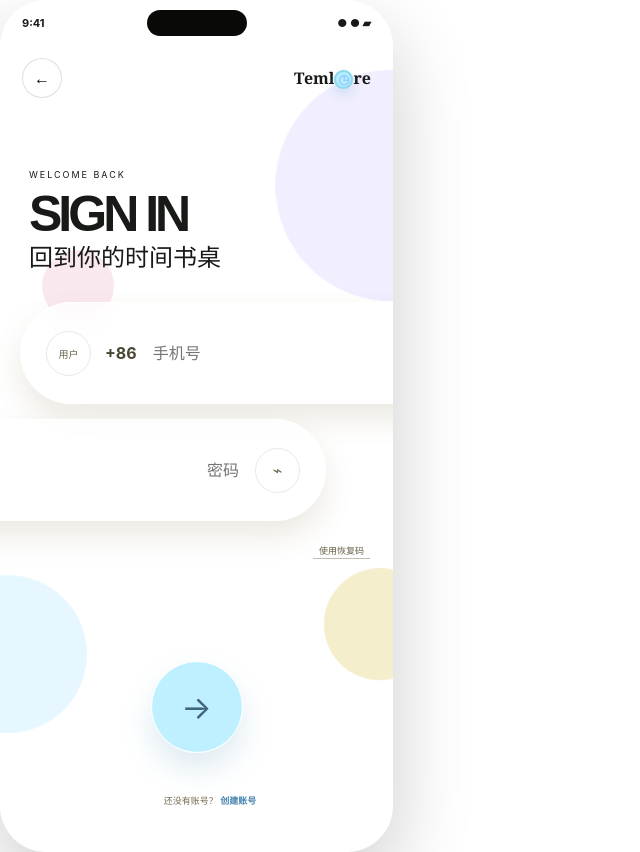
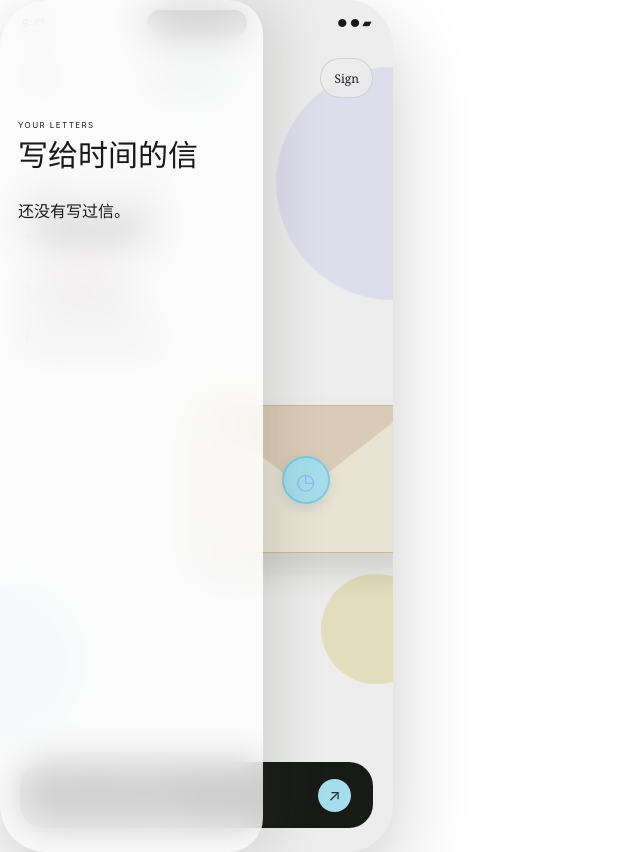
Before and after one commit to yuyj120938/temlore., a React (Vite) app: page / in a window 1280 px wide. Both pictures are taken after a click on the button "查看写信时间". Shown: the whole page, without its empty margins (0-640 px from the left). Built offline with nearby package versions, Linux system fonts and the light colour scheme.

Commit message:
feat: slide letter history over start page

```diff
--- a/src/app/App.tsx
+++ b/src/app/App.tsx
@@ -1,4 +1,4 @@
-import { useCallback, useState } from 'react';
+import { useCallback, useEffect, useState } from 'react';
 import { IntroAnimation } from '../features/intro/IntroAnimation';
 import { HomePage } from '../features/home/HomePage';
 import { AuthPage } from '../features/auth/AuthPage';
@@ -11,7 +11,13 @@ import { LetterReader } from '../features/reading/LetterReader';
 export function App() {
   const [intro, setIntro] = useState(true);
   const [auth, setAuth] = useState(false);
-  const [loggedIn, setLoggedIn] = useState(false);
+  const [loggedIn, setLoggedIn] = useState(() => Boolean(localStorage.getItem('temlore.session')));
+  const [arrived, setArrived] = useState(() => localStorage.getItem('temlore.arrived') === 'true');
+  const [letterBody, setLetterBody] = useState(() => localStorage.getItem('temlore.letterBody') || '');
+  useEffect(() => {
+    const checkArrival = () => { const unlockAt = Number(localStorage.getItem('temlore.unlockAt')); if (unlockAt && unlockAt <= Date.now()) { localStorage.setItem('temlore.arrived', 'true'); setArrived(true); } };
+    checkArrival(); const timer = window.setInterval(checkArrival, 1000); return () => window.clearInterval(timer);
+  }, []);
   const [editor, setEditor] = useState(false);
   const [sealing, setSealing] = useState(false);
   const [sealed, setSealed] = useState(false);
@@ -19,11 +25,11 @@ export function App() {
   const [reading, setReading] = useState(false);
   const completeIntro = useCallback(() => setIntro(false), []);
   if (intro) return <IntroAnimation onComplete={completeIntro} />;
-  if (auth) return <AuthPage onSuccess={() => { setAuth(false); setLoggedIn(true); setEditor(true); }} onBack={() => setAuth(false)} />;
-  if (editor) return <LetterEditor onDone={() => { setEditor(false); setSealing(true); }} />;
-  if (sealing) return <TimeRing onConfirm={() => { setSealing(false); setSealed(true); }} />;
-  if (sealed) return <SealingAnimation onComplete={() => { setSealed(false); setDesk(true); }} />;
-  if (reading) return <LetterReader onClose={() => setReading(false)} />;
+  if (auth) return <AuthPage onSuccess={() => { setAuth(false); setLoggedIn(true); }} onBack={() => setAuth(false)} />;
+  if (editor) return <LetterEditor onBack={() => setEditor(false)} onDone={(body) => { localStorage.setItem('temlore.letterBody', body); localStorage.setItem('temlore.letterTime', new Date().toISOString()); setLetterBody(body); setEditor(false); setSealing(true); }} />;
+  if (sealing) return <TimeRing onBack={() => { setSealing(false); setEditor(true); }} onConfirm={(duration, customDate) => { const delays = { '10s': 10_000, '1d': 86_400_000, '7d': 604_800_000, '30d': 2_592_000_000, '1y': 31_536_000_000 }; const unlockAt = customDate ? new Date(customDate).getTime() : Date.now() + delays[duration]; localStorage.setItem('temlore.unlockAt', String(unlockAt)); localStorage.setItem('temlore.arrived', 'false'); setArrived(false); setSealing(false); setSealed(true); }} />;
+  if (sealed) return <SealingAnimation onComplete={() => { setSealed(false); }} />;
+  if (reading) return <LetterReader body={letterBody} writtenAt={localStorage.getItem('temlore.letterTime') || undefined} onClose={() => { setReading(false); setDesk(false); }} />;
   if (desk) return <MemoryDesk onOpen={() => setReading(true)} />;
-  return <HomePage onStart={() => loggedIn ? setEditor(true) : setAuth(true)} onAccount={() => setAuth(true)} />;
+  return <HomePage arrived={arrived} writtenAt={localStorage.getItem('temlore.letterTime') || undefined} onOpenLetter={() => setReading(true)} onDrawer={() => setDesk(true)} onStart={() => loggedIn ? setEditor(true) : setAuth(true)} onAccount={() => setAuth(true)} />;
 }
--- a/src/features/desk/TimelineDrawer.tsx
+++ b/src/features/desk/TimelineDrawer.tsx
@@ -1,4 +1,3 @@
-export type LetterStatus = 'draft' | 'sealed' | 'arrived' | 'opened';
-export function TimelineDrawer({ onSelect }: { onSelect: (status: LetterStatus) => void }) {
-  return <aside className="timeline-drawer"><small>YOUR LETTERS</small><h1>写给时间的信</h1><button onClick={() => onSelect('draft')}><b>21 Aug, 2026</b><span>草稿 · 继续书写 →</span></button><button onClick={() => onSelect('sealed')}><b>18 Jul, 2026</b><span>封存中 · 还有 26 天</span></button><button className="arrived" onClick={() => onSelect('arrived')}><i /> <b>01 Jan, 2026</b><span>已到达 · 打开书桌 →</span></button><button onClick={() => onSelect('opened')}><b>10 Oct, 2025</b><span>已开启 · 重新阅读 →</span></button></aside>;
+export function TimelineDrawer({ onSelect, writtenAt }: { onSelect: () => void; writtenAt?: string }) {
+  return <aside className="timeline-drawer"><small>YOUR LETTERS</small><h1>写给时间的信</h1>{writtenAt ? <button className="arrived" onClick={onSelect}><i /><b>{new Date(writtenAt).toLocaleString('zh-CN')}</b><span>已到达</span></button> : <p>还没有写过信。</p>}</aside>;
 }
--- a/src/features/home/HomePage.tsx
+++ b/src/features/home/HomePage.tsx
@@ -1,14 +1,21 @@
+import { useState } from 'react';
 import { BlueSeal } from '../../components/BlueSeal';
 import { FloatingShapes } from '../../components/FloatingShapes';
 import { MobileFrame } from '../../components/MobileFrame';
+import { TimelineDrawer } from '../desk/TimelineDrawer';
 import './home.css';
 
-export function HomePage({ onStart, onAccount }: { onStart: () => void; onAccount: () => void }) {
+type HomePageProps = { onStart: () => void; onAccount: () => void; arrived?: boolean; onDrawer?: () => void; writtenAt?: string; onOpenLetter?: () => void };
+
+export function HomePage({ onStart, onAccount, arrived = false, onDrawer, writtenAt, onOpenLetter }: HomePageProps) {
+  const [timelineOpen, setTimelineOpen] = useState(false);
   return <MobileFrame className="home-screen">
     <FloatingShapes />
-    <header className="home-topbar"><button className="icon-button" onClick={onAccount} aria-label="打开账号">☰</button><div className="home-logo">Teml<BlueSeal variant="logo" />re</div><button className="sign-button" onClick={onAccount} aria-label="Sign">Sign</button></header>
-    <section className="home-copy"><small>A NOTE TO TOMORROW</small><h1>Start<br /><em>writing.</em></h1><p>把此刻交给未来。</p></section>
-    <div className="home-envelope" aria-hidden="true"><BlueSeal variant="stamp" /></div>
+    <header className="home-topbar"><button className="icon-button" onClick={() => setTimelineOpen(true)} aria-label="查看写信时间">☰</button><div className="home-logo">Teml<BlueSeal variant="logo" />re</div><button className="sign-button" onClick={onAccount} aria-label="Sign">Sign</button></header>
+    <section className="home-copy"><small>A NOTE TO TOMORROW</small><h1>Start<br /><em>writing.</em></h1><p>{arrived ? 'A letter has arrived.' : '把此刻交给未来。'}</p></section>
+    <button className={`home-envelope ${arrived ? 'arrived' : ''}`} aria-label={arrived ? '打开抽屉' : '信封'} onClick={arrived ? onDrawer : undefined}><BlueSeal variant="stamp" /></button>
     <button className="start-button" onClick={onStart}><span>Start writing</span><i>↗</i></button>
+    <button className={`timeline-scrim ${timelineOpen ? 'is-open' : ''}`} aria-label="关闭写信时间" onClick={() => setTimelineOpen(false)} />
+    <div className={`home-timeline ${timelineOpen ? 'is-open' : ''}`} aria-hidden={!timelineOpen}><TimelineDrawer writtenAt={writtenAt} onSelect={() => { setTimelineOpen(false); onOpenLetter?.(); }} /></div>
   </MobileFrame>;
 }
--- a/src/features/home/home.css
+++ b/src/features/home/home.css
@@ -10,9 +10,9 @@
 .home-copy h1 { margin: 11px 0 0; font: 600 clamp(53px, 14vw, 66px)/.83 Arial, sans-serif; letter-spacing: -.08em; }
 .home-copy h1 em { font: 400 .48em/1 Georgia, serif; letter-spacing: -.04em; }
 .home-copy p { margin-top: 15px; font: 400 18px Georgia, serif; }
-.home-envelope { position: absolute; z-index: 5; top: 364px; left: 46px; right: 46px; height: 138px; border: 1px solid #d7c6a7; border-radius: 9px; background: #fbf4e4; transform: rotate(-6deg); box-shadow: 0 20px 30px rgba(64,53,32,.16); }
+.home-envelope { position: absolute; z-index: 5; top: 405px; left: 50%; width: 218px; height: 148px; padding:0; border: 1px solid #d7c6a7; border-radius: 9px; background: #fbf4e4; transform: translateX(-50%) rotate(-5deg); box-shadow: 0 20px 30px rgba(64,53,32,.16); cursor:default; }
 .home-envelope::before { content: ''; position: absolute; inset: 0; clip-path: polygon(0 0, 50% 58%, 100% 0); background: #eadbc4; }
-.home-envelope .blue-seal { position: absolute; z-index: 2; left: 50%; top: 67px; transform: translate(-50%,-50%); }
+.home-envelope .blue-seal { position: absolute; z-index: 2; left: 50%; top: 74px; transform: translate(-50%,-50%); }.home-envelope.arrived{cursor:pointer;animation:homeReveal .72s .66s ease-out both,envelopePulse 2.8s 1.4s ease-in-out infinite}@keyframes envelopePulse{50%{transform:translateX(-50%) rotate(-2deg) translateY(-8px)}}
 .start-button { position: absolute; z-index: 6; left: 20px; right: 20px; bottom: 24px; height: 66px; border: 0; border-radius: 24px; padding: 0 22px; display: flex; align-items: center; justify-content: space-between; background: #181a17; color: #fff; cursor: pointer; }
 .start-button span { font: 500 22px Georgia, serif; }
 .start-button i { width: 33px; height: 33px; border-radius: 50%; display: grid; place-items: center; background: var(--wax); color: #22313a; font-style: normal; }
@@ -28,3 +28,4 @@
 @keyframes logoDock { from { transform: translateY(330px) scale(3.35); opacity: .98; } to { transform: translateY(0) scale(1); opacity: 1; } }
 @keyframes homeReveal { from { opacity: 0; transform: translateY(14px); } to { opacity: 1; transform: translateY(0); } }
 @media (prefers-reduced-motion: reduce) { .intro-wax-drop, .intro-stamp, .intro-logo { animation: none; opacity: 1; transform: none; } }
+.timeline-scrim{position:absolute;z-index:29;inset:0;border:0;background:rgba(24,26,23,.08);opacity:0;pointer-events:none;transition:opacity .48s ease}.timeline-scrim.is-open{opacity:1;pointer-events:auto}.home-timeline{position:absolute;z-index:30;left:0;top:0;bottom:0;width:67%;padding:112px 18px 30px;border-radius:0 34px 34px 0;background:rgba(255,255,255,.78);box-shadow:18px 0 45px rgba(61,58,51,.13);backdrop-filter:blur(18px);transform:translateX(-105%);transition:transform .58s cubic-bezier(.22,.78,.18,1)}.home-timeline.is-open{transform:translateX(0)}.home-timeline .timeline-drawer{position:static}.home-timeline .timeline-drawer h1{margin:9px 0 28px;font:500 30px/.95 Georgia,serif}.home-timeline .timeline-drawer small{font-size:8px;letter-spacing:.18em}.home-timeline .timeline-drawer button{width:100%;padding:17px 14px;border:1px solid rgba(152,198,255,.36);border-radius:18px;background:rgba(255,255,255,.54);text-align:left;color:var(--ink)}.home-timeline .timeline-drawer button b,.home-timeline .timeline-drawer button span{display:block}.home-timeline .timeline-drawer button b{font:500 13px Georgia,serif}.home-timeline .timeline-drawer button span{margin-top:8px;color:#6f7c84;font-size:9px}
```
Also changed, not shown: 1 other file (tests, documents, lock files or other folders).
